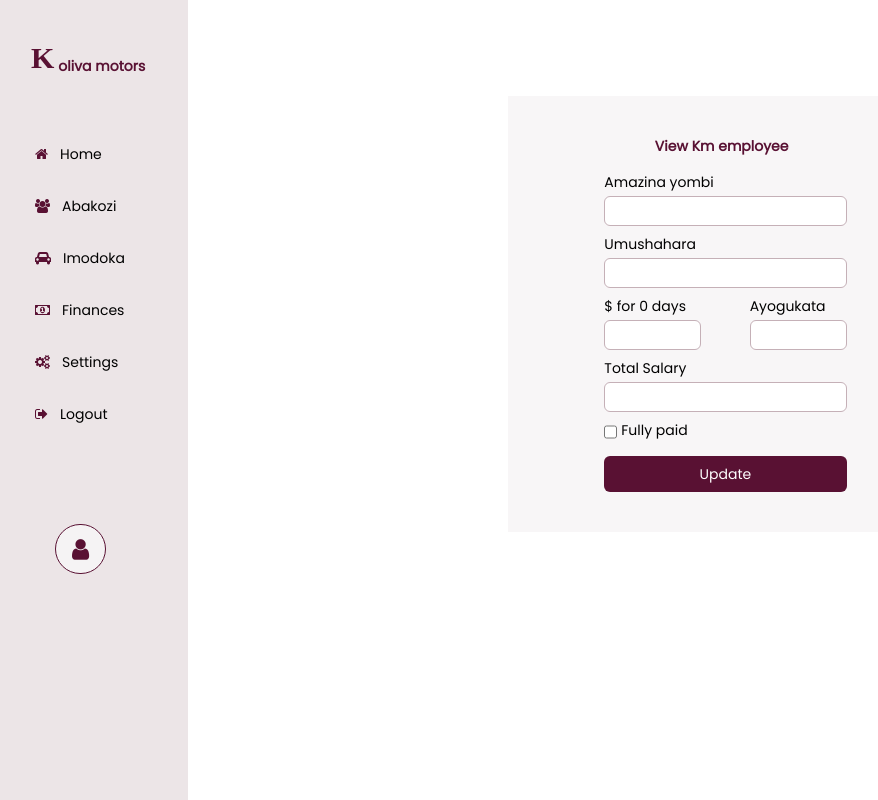
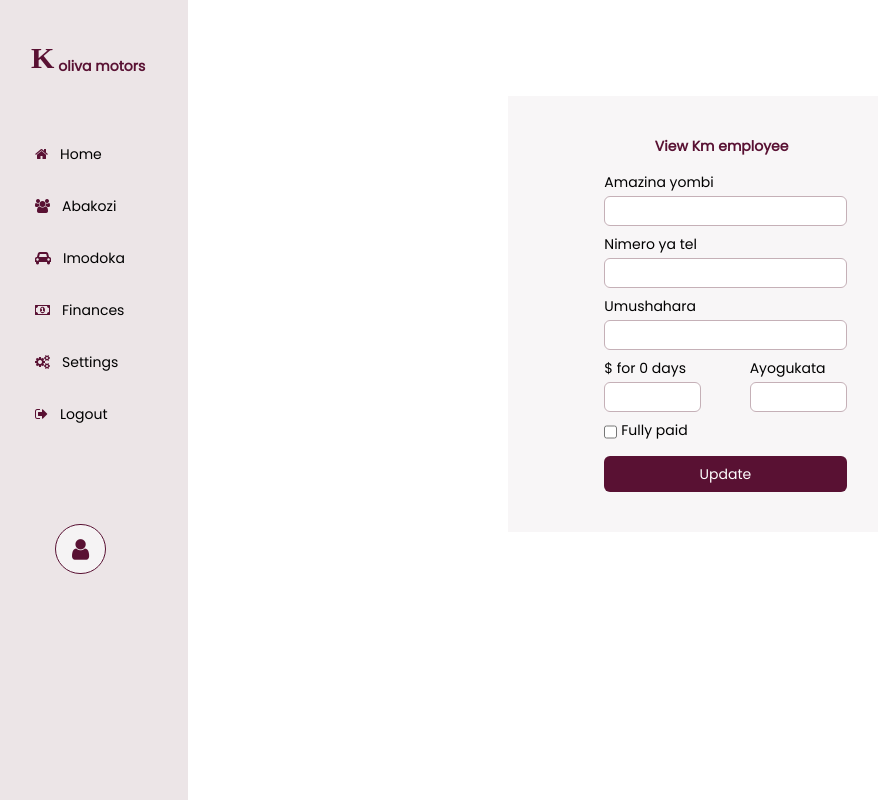
Before and after one commit to dianKoliva/kmFront, a React (Vite) app: page /abakozi/view in a window 1280 px wide. Shown: the whole page, without its empty margins (25-903 px from the left). Built offline with nearby package versions, Linux system fonts and the light colour scheme; a web font is replaced by a local one.

Commit message:
new changes

```diff
--- a/src/App.jsx
+++ b/src/App.jsx
@@ -64,6 +64,9 @@ function App() {
 }
 
 
+
+
+
   return (
     <Context.Provider value={{
       showDeactivate,setShowDeactivate,
--- a/src/components/employees/ViewEmp.jsx
+++ b/src/components/employees/ViewEmp.jsx
@@ -29,12 +29,22 @@ const ViewEmp = () => {
 
     spellCheck="false" className=' px-2 py-1   mt-1 focus:outline-none border rounded-md w-10/12 ' type="text" />
     </div>
+
+    <div className='mt-2'>
+    <p>Nimero ya tel</p>
+    <input value={nimero}
+    onChange={(e)=>{setNimero(e.target.value)}}
+    spellCheck="false" className=' px-2 py-1   mt-1 focus:outline-none border rounded-md w-10/12 ' type="text" />
+    </div>
+
+
  <div className='mt-2'>
     <p>Umushahara</p>
     <input value={umushahara}
     onChange={(e)=>{setUmushahara(e.target.value)}}
     spellCheck="false" className=' px-2 py-1   mt-1 focus:outline-none border rounded-md w-10/12 ' type="text" />
     </div>
+
     <div>
         <div className='flex mt-2'>
  <div>
@@ -48,10 +58,7 @@ const ViewEmp = () => {
  </div>
         </div>
     </div>
- <div className='mt-2'>
-    <p>Total Salary</p>
-    <input spellCheck="false" className=' px-2 py-1   mt-1 focus:outline-none border rounded-md w-10/12 ' type="text" />
-    </div>
+
 
 
 
```
